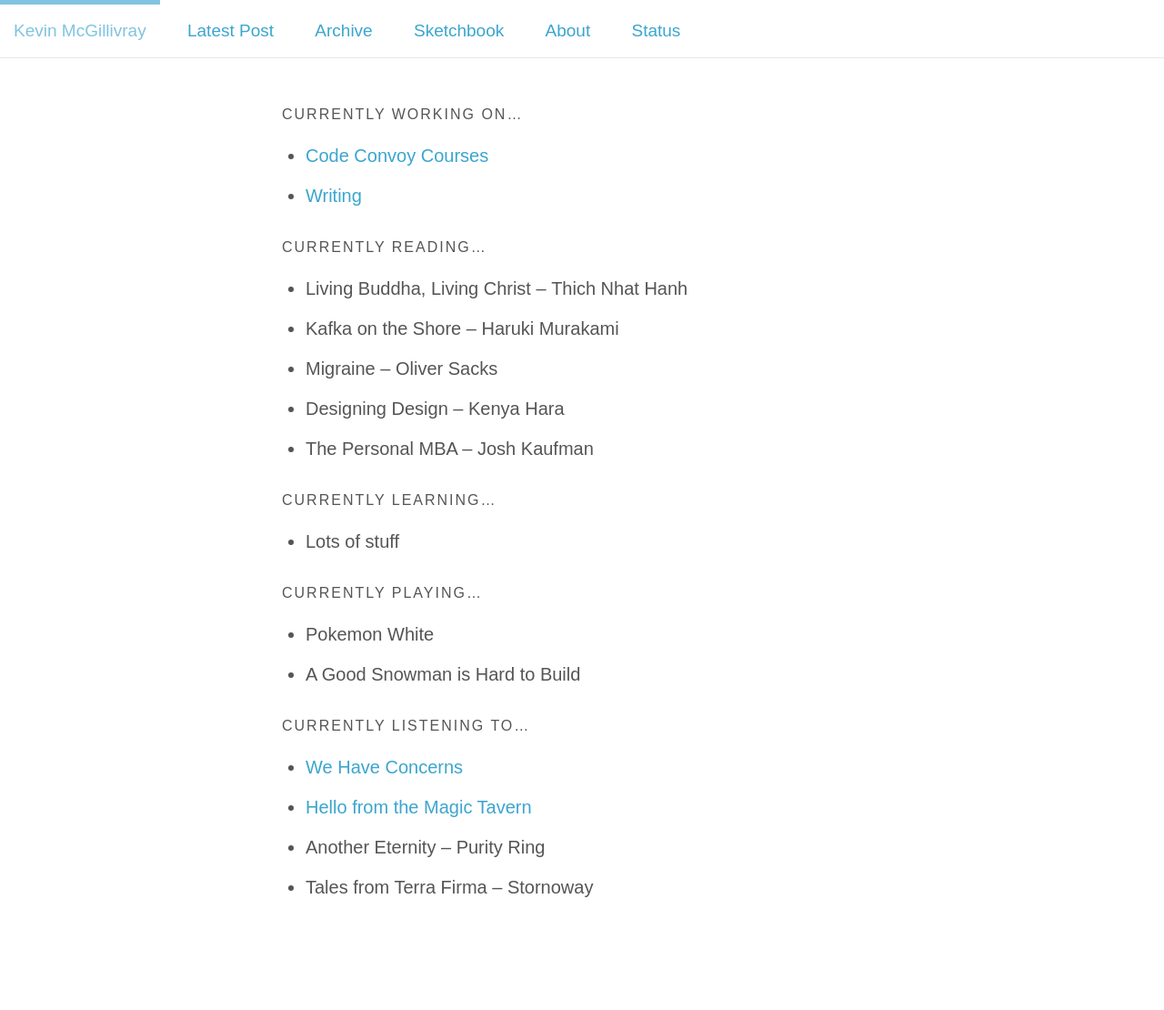
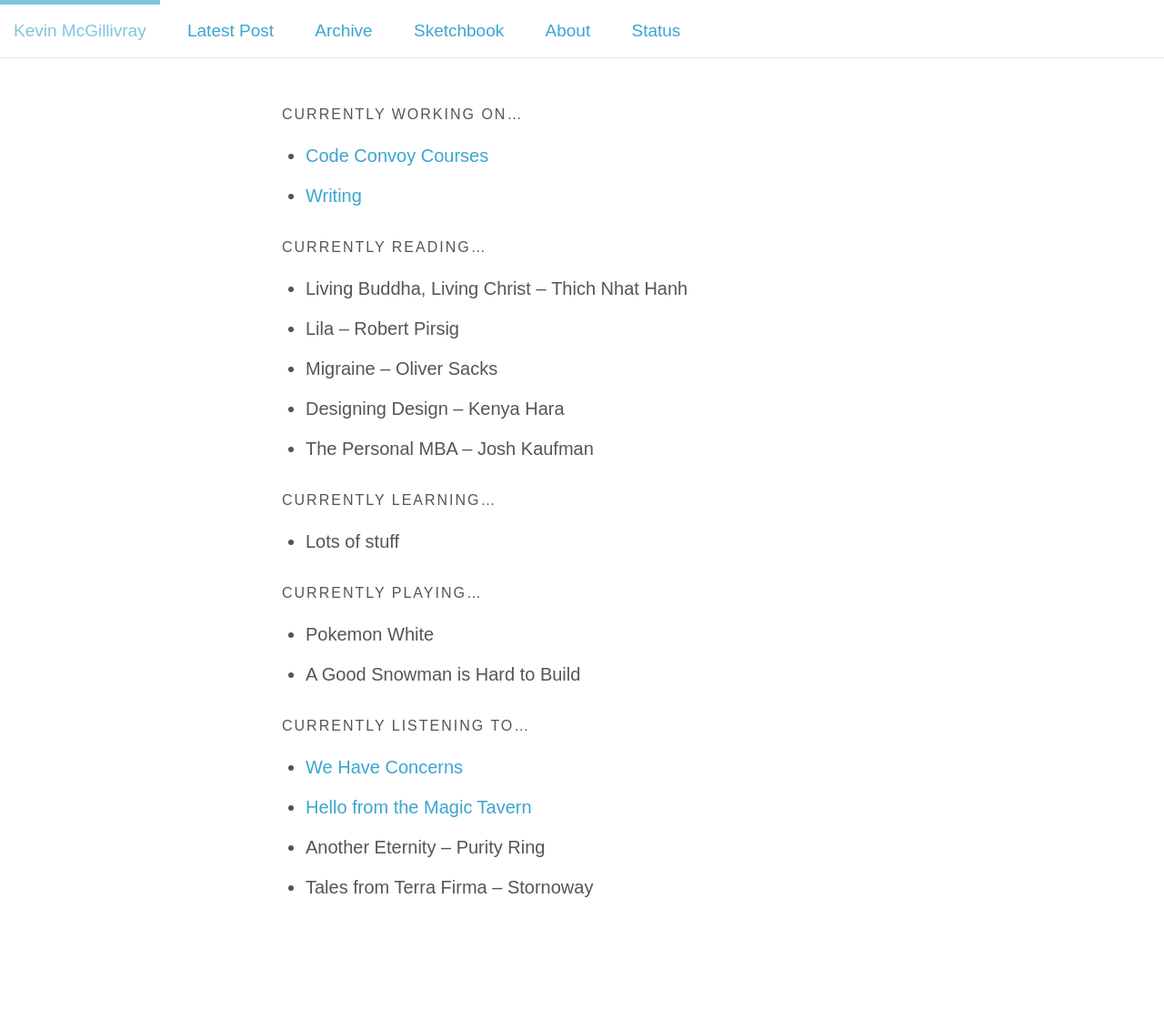
Before and after one commit to kmcgillivray/kmcgillivray.github.io, a Jekyll site: the page built from status/index.md, in a window 1280 px wide. Shown: the whole page at 91% size. Built offline with Jekyll 4.4.1, drawn with Linux system fonts in a browser that asks for light colours; nearby versions of some CDN libraries.

Commit message:
Update status

```diff
--- a/status/index.md
+++ b/status/index.md
@@ -11,7 +11,7 @@ title: Status
 ### Currently reading...
 
 * Living Buddha, Living Christ – Thich Nhat Hanh
-* Kafka on the Shore – Haruki Murakami
+* Lila – Robert Pirsig
 * Migraine – Oliver Sacks
 * Designing Design – Kenya Hara
 * The Personal MBA – Josh Kaufman
```
